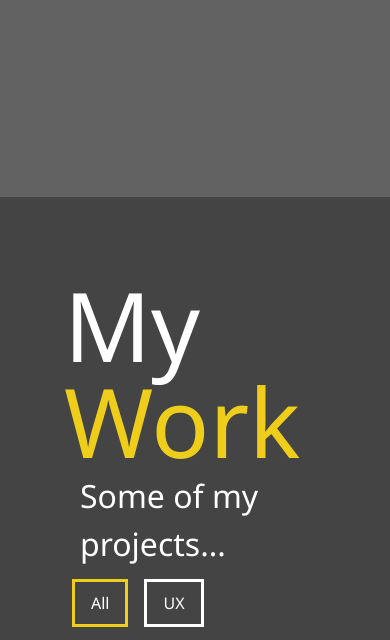
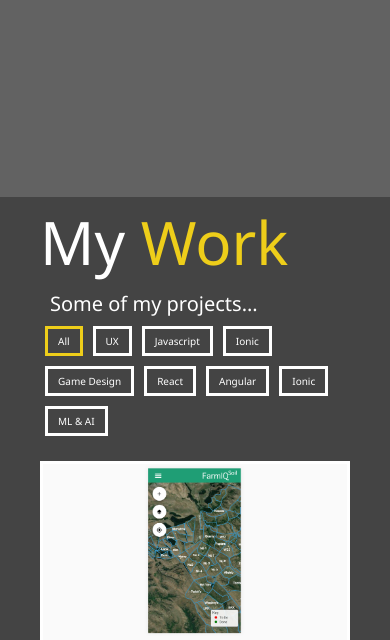
Before and after one commit to southojere/revampt-portfolio, a website: page index.html in a window 390 px wide. Shown: the part 647-1287 px from the top of the page. Drawn offline with Linux system fonts and the light colour scheme.

Commit message:
updated mobile

```diff
--- a/index.html
+++ b/index.html
@@ -72,7 +72,7 @@
         <!-- <span class="blocker1"></span> -->
     </main>
     <section id="work">
-        <h1 class="wk-heading">My
+        <h1 class="lg-heading">My
             <span>Work</span>
         </h1>
         <h2 class="desc">Some of my projects...</h2>
@@ -119,7 +119,7 @@
                 </a>
             </div>
             <div class="item" data-filter='ml&ai python'>
-                <img class="thumbnail" src="dist/img/projects/classifier.PNG" alt="project" data-name="lms">
+                <img class="thumbnail" src="dist/img/projects/classifier.png" alt="project" data-name="lms">
                 <a class="btn-light-disable">
                     <i class="fas fa-eye-slash"></i> Project
                 </a>
@@ -168,7 +168,7 @@
     </section>
 
     <section id="about">
-        <h1 class="wk-heading">Contact
+        <h1 class="lg-heading">Contact
             <span>Me</span>
         </h1>
         <div class="contact-info">
@@ -176,16 +176,6 @@
                 <br>
                 <span>Located: New Zealand & Sydney </span>
             </div>
-        <!-- <h2 class="desc">Junior full stack developer with a interest in: </h2>
-        <ul class="interests">
-            <li class="interest">Exploring uses of Machine Learning & AI</li>
-            <li class="interest">Creating apps of any shape and size</li>
-            <li class="interest">Learning new best practices and frameworks</li>
-            <li class="interest">games, travel, and fitness</li>
-            <li class="interest">Hackfests & Game Jams</li>
-            <li class="interest">Making stuff</li>
-        </ul> -->
-
     </section>
 
     <script src="dist/js/main.js"></script>
--- a/scss/config.scss
+++ b/scss/config.scss
@@ -41,12 +41,14 @@ html, body {
 
 
 // Media Query Mixins
+// @mixin mediaExtraSmall {
+//     @media screen and (max-width:500px){
+//         @content;
+//     }
+// }
 
-@mixin mediaSmall {
-    @media screen and (max-width:500px){
-        @content;
-    }
-}
+
+
 
 @mixin mediaMedium {
     @media screen and (max-width:768px){
@@ -65,3 +67,8 @@ html, body {
         @content;
     }
 }
+@mixin mediaSmall {
+    @media screen and (max-width:500px){
+        @content;
+    }
+}
--- a/scss/mobile.scss
+++ b/scss/mobile.scss
@@ -71,35 +71,29 @@
 
 //smart phones
 @include mediaSmall {
-    main {
-      padding: 2rem;
-      #home h1 {
-        margin-top: 10vh;
-      }
-
-      .lg-heading {
-        margin-top:1rem;
-        font-size: 5rem;
-      }
+    padding: 2rem;
+    #home h1 {
+      margin-top: 10vh;
     }
 
     #work{
         height: auto;
-        .wk-heading {
-            padding-top: 5rem;
-            line-height: 6rem;
-        }
     }
 
-    #about {
-
-        .wk-heading {
-            line-height:6rem;
-        }
+    #about h1 {
+    line-height: 6rem;
     }
 
+    html {
+        font-size: 10px;
+    }
 
     .projects {
       grid-template-columns: 1fr;
     }
+
+    .lg-heading {
+        margin-top:1rem;
+        // font-size: 16px !important;
+      }
   }
```
Also changed, not shown: dist/css/main.css.
